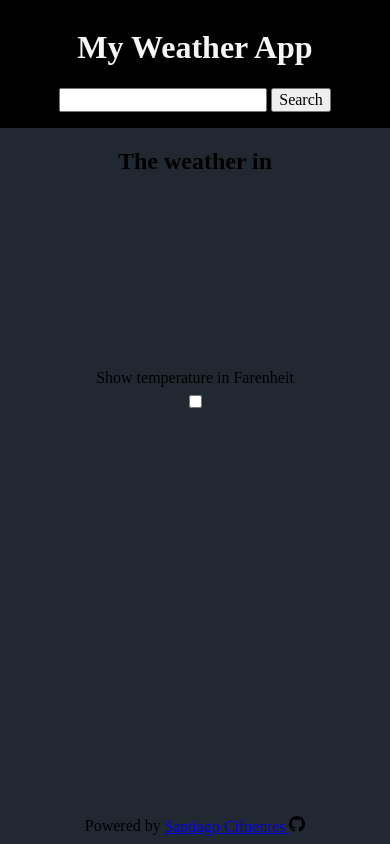
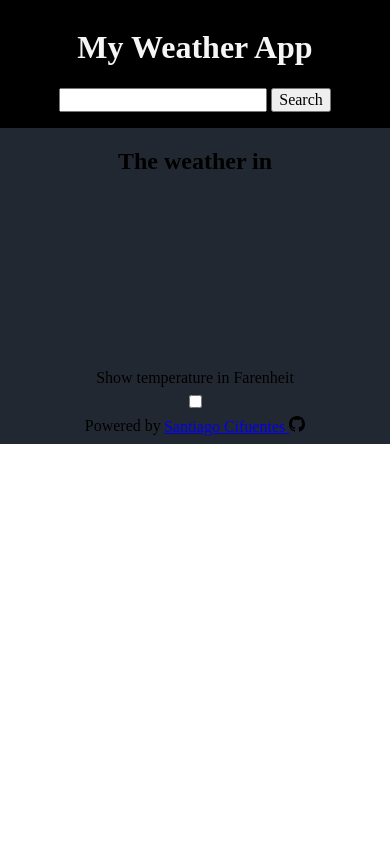
Before and after one commit to sacifuentespa/myWeatherApp, a website built with webpack: page src/template.html in a window 390 px wide. Built offline with nearby package versions, Linux system fonts and the light colour scheme.

Commit message:
added a style for smaller screens

```diff
--- a/src/style.css
+++ b/src/style.css
@@ -76,3 +76,11 @@ a{
 a:visited {
     color: blue;
 }
+
+/* Add media queries for smaller screen sizes */
+@media only screen and (max-width: 600px) {
+    /* Adjust the height of mainDiv for smaller screens */
+    .mainDiv {
+        height: auto; /* Adjust height automatically based on content */
+    }
+}
```
Also changed, not shown: dist/bundle.js.
